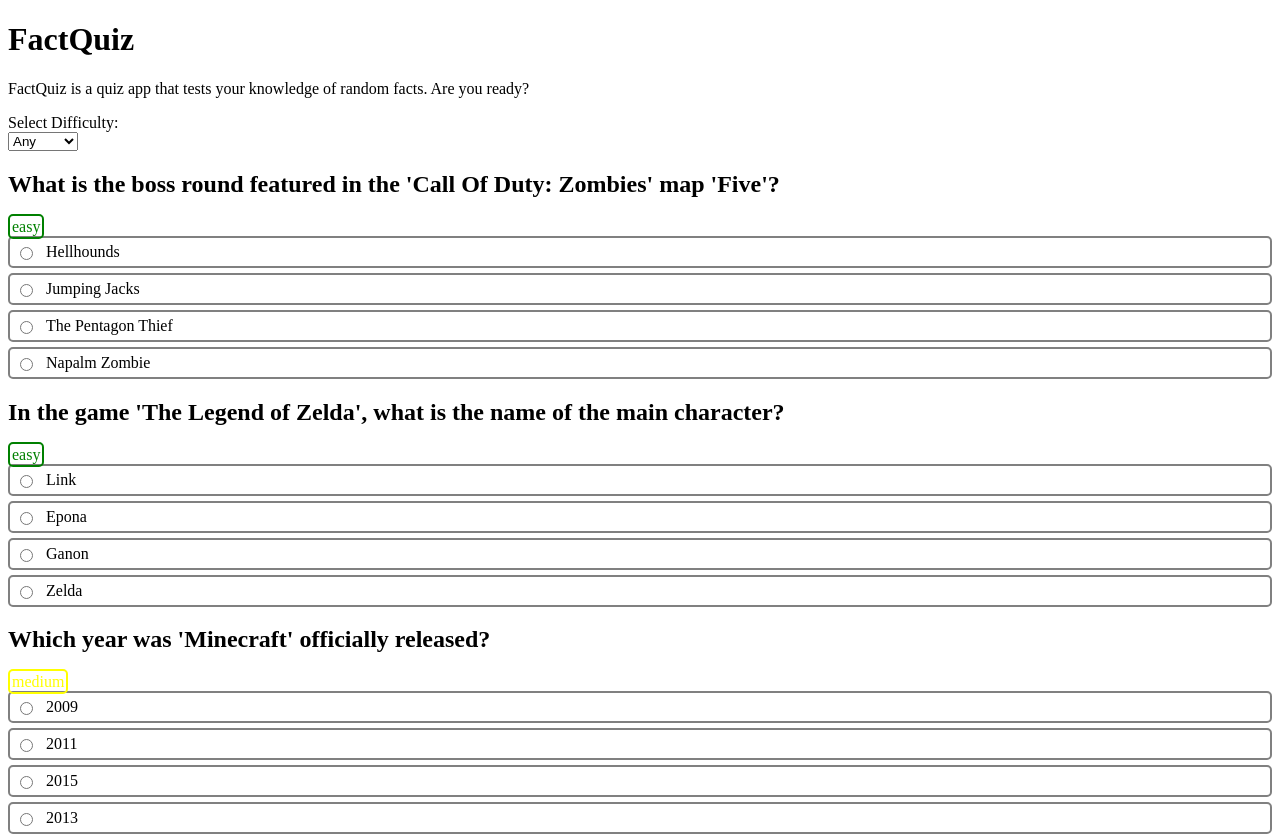
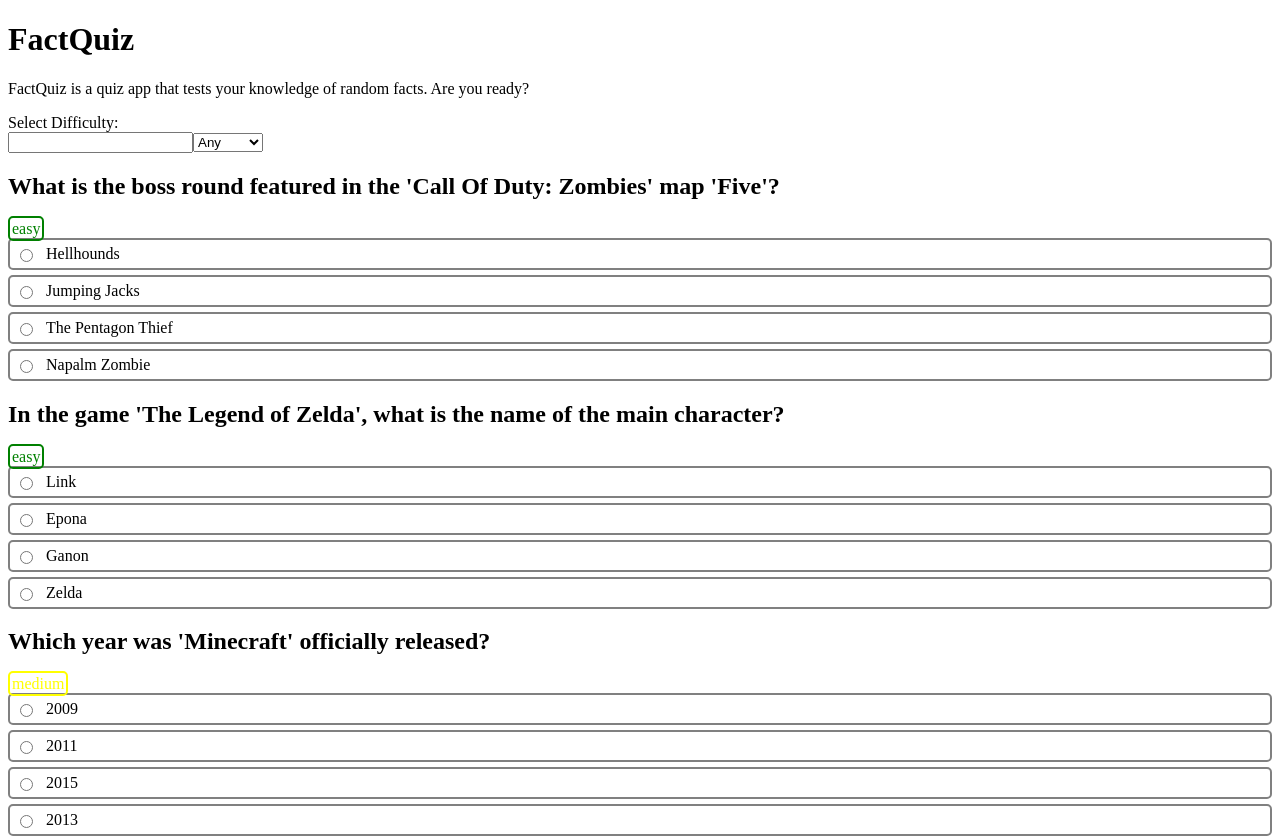
Before and after one commit to osmanbey918/news-pie-nextjs, a Next.js app: page /factquiz in a window 1280 px wide. Shown: the top 838 px of the page. Built offline with nearby package versions, Linux system fonts and the light colour scheme.

Commit message:
added live search Q by category in React

```diff
--- a/src/app/factquiz/page.js
+++ b/src/app/factquiz/page.js
@@ -7,6 +7,7 @@
     const [selectedAnswers, setSelectedAnswers] = useState({}); // Stores selected answers
     const [answerStatus, setAnswerStatus] = useState({}); // Stores whether answer is correct or not
     const [selectedValue, setSelectedValue] = useState('any')
+    const [search, setSearch] = useState([])
     // Shuffle function to randomize options once
     const shuffleArray = (array) => [...array].sort(() => Math.random() - 0.5);
     useEffect(() => {
@@ -29,6 +30,7 @@
             [questionIndex]: selectedOption === correctAnswer ? "correct" : "incorrect",
         });
     };
+
     const filterQuiz = (event) => {
         const selectedDifficulty = event.target.value;
         if (selectedDifficulty === 'any') {
@@ -38,7 +40,7 @@
                 options: shuffleArray([...q.incorrect_answers, q.correct_answer]),
             }));
             setQuiz(shuffledQuiz);
-        setSelectedValue(selectedDifficulty);
+            setSelectedValue(selectedDifficulty);
 
             return
         }
@@ -50,12 +52,28 @@
         })));
     };
 
+    const handleSearch = (e) => {
+        let v = e.target.value.toLowerCase();
+        if (v.trim() === "") {
+            setSearch([]); // Clear search results if input is empty
+            return;
+        }
+
+        const filteredQuestions = quizData
+            .filter(q => q.category.toLowerCase().includes(v))
+            .map(q => q.question);
+
+        setSearch(filteredQuestions); // Update state once
+    };
+
     return (
         <div>
             <h1>FactQuiz</h1>
             <p>FactQuiz is a quiz app that tests your knowledge of random facts. Are you ready?</p>
             <label htmlFor="difficulty">Select Difficulty:</label>
             <br />
+            <input type="search" onChange={handleSearch} />
+            {search.map((q) => (<h3>{q}</h3>))}
             <select onChange={filterQuiz} value={selectedValue} id="difficulty" name="difficulty" >
                 <option value="any">Any</option>
 
```
